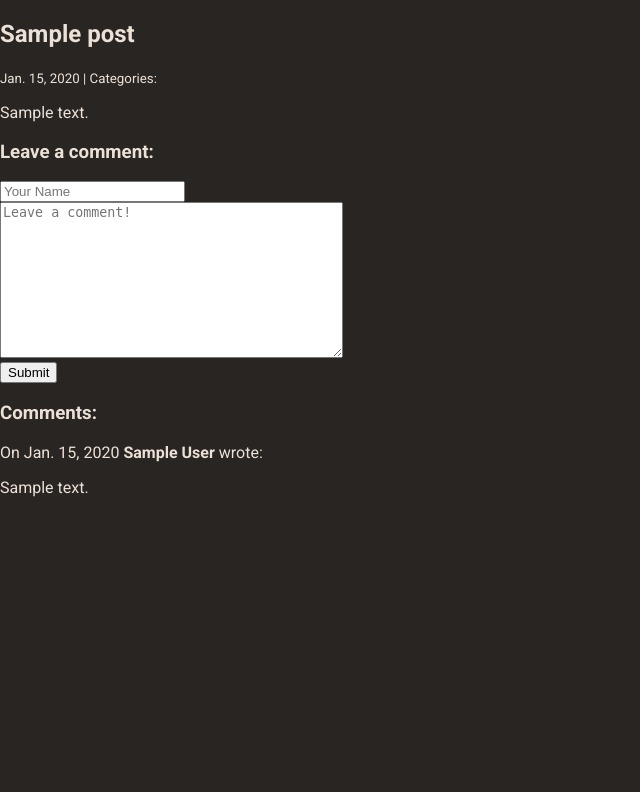
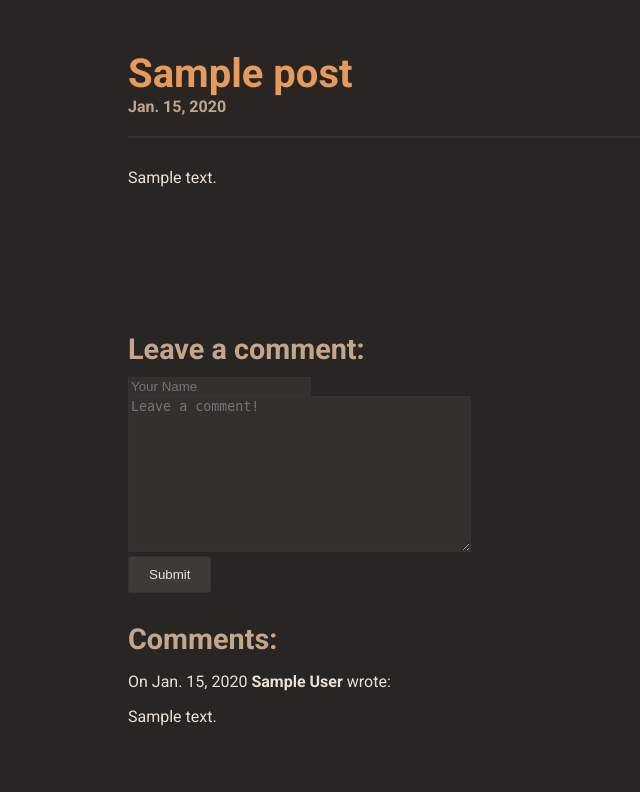
Before and after one commit to logikill99/PersonalOpenSourceWebsite, a Django app: page /blog/post/1/ in a window 1280 px wide. Shown: the part 61-853 px from the top of the page, without its empty margins (0-640 px from the left). Before the commit the page ends 558 px from the top, so only its background shows below. Run offline with Django 5.2, Linux system fonts and the light colour scheme; tables that the repository leaves empty hold one stand-in row (values such as "Sample post").

Commit message:
more css and potentially more support for socials

```diff
--- a/home/static/style.css
+++ b/home/static/style.css
@@ -29,6 +29,12 @@
 
 header h1 {
     font-size: 3em;
+    margin: 0;
+    color: var(--header-text-color);
+}
+
+h2 {
+    font-size: 2em;
     margin: 0;
     color: var(--header-text-color);
 }
@@ -135,20 +141,6 @@
     transition: border-bottom 0.3s;
 }
 
-a:hover {
-    border-bottom: 1px solid var(--accent-color);
-}
-
-#contact a {
-    display: inline-block;
-    margin-top: 20px;
-    padding: 10px 20px;
-    background-color: var(--accent-color);
-    color: #FFFFFF;
-    border-radius: 5px;
-    transition: background-color 0.3s;
-}
-
 #contact a:hover {
     background-color: var(--background-color);
 }
@@ -240,3 +232,84 @@
     transform: translateY(-1px);
     transition: 0.3s;
 }
+
+.logo svg {
+    fill: var(--text-color);
+    stroke: var(--text-color);
+    text-decoration: none;
+    border-bottom: unset;
+    background-color: unset;
+    transition: 0.3s;
+}
+
+.logo svg:hover {
+    fill: var(--secondary-text-color);
+}
+
+
+#contact-button {
+    display: inline-block;
+    margin-top: 20px;
+    padding: 10px 20px;
+    background-color: var(--accent-color);
+    color: var(--text-color);
+    border-radius: 5px;
+    transition: background-color 0.3s;
+}
+
+.interactive-text {
+    color: var(--text-color);
+    text-decoration: none;
+    transition: 0.3s;
+}
+
+.interactive-text:hover {
+    color: var(--secondary-text-color);
+}
+
+h3 {
+    font-size: 1.8em;
+    margin-bottom: 10px;
+    color: var(--secondary-text-color);
+}
+
+#created-on-date {
+    font-size: 0.4em !important;
+    color: var(--secondary-text-color);
+    margin-bottom: 10px;
+    display: flex;
+}
+
+.form-control {
+    background: var(--header-bg-color);
+    color: var(--text-color);
+    border: 1px solid var(--border-color);
+}
+
+input {
+    background: var(--accent-color);
+    color: var(--text-color);
+    border: 1px solid var(--border-color);
+}
+
+textarea {
+    background: var(--accent-color);
+    color: var(--text-color);
+    border: 1px solid var(--border-color);
+}
+
+
+button {
+    background-color: var(--accent-color);
+    color: var(--text-color);
+    border: 1px solid var(--border-color);
+    border-radius: 3px;
+    padding: 10px 20px;
+    transition: background-color 0.3s;
+}
+
+button:hover {
+    background-color: var(--header-bg-color);
+    color: var(--secondary-text-color);
+    transition: background-color 0.3s;
+}
--- a/home/views.py
+++ b/home/views.py
@@ -2,10 +2,12 @@
 from contactme.models import Contact, Message
 from contactme.views import contact_view, contact_success_view
 from blog.models import Category, Post
+from PersonalHomePage.settings import LISTED_EMAIL, LISTED_GITHUB, LISTED_LINKEDIN, LISTED_TWITTER, LISTED_DISCORD
 
 
 def home(request):
     projects = Post.objects.filter(categories__name__contains="project").order_by(
         "-created_on"
     )
-    return render(request, "index.html", {"projects": projects})
+    return render(request, "index.html", {"projects": projects, "linkedin": LISTED_LINKEDIN, "github": LISTED_GITHUB,
+                                          "twitter": LISTED_TWITTER, "discord": LISTED_DISCORD, "email": LISTED_EMAIL})
--- a/templates/post_detail.html
+++ b/templates/post_detail.html
@@ -1,16 +1,19 @@
 {% extends 'base.html' %}
 {% block page_title %}
-    <h2>{{ post.title }}</h2>
+    <head>
+        <meta charset="UTF-8">
+        <meta name="viewport" content="width=device-width, initial-scale=1.0">
+        <title>{{ post.title }}</title>
+    </head>
 {% endblock page_title %}
 
 {% block page_content %}
-    <small>
-        {{ post.created_on.date }} | Categories:
-        {% for category in post.categories.all %}
-        {% endfor %}
-    </small>
-    <p>{{ post.body | linebreaks }}</p>
+    <section class="post">
+        <h2>{{ post.title }} <small id="created-on-date">{{ post.created_on.date }}</small></h2>
 
+        {{ post.body | safe | linebreaks }}
+    </section>
+    <section class="comments">
         <h3>Leave a comment:</h3>
         <form method="post">
             {% csrf_token %}
@@ -20,7 +23,7 @@
             <div class="form-group">
                 {{ form.body }}
             </div>
-        <button type="submit" class="btn btn-primary">Submit</button>
+            <button type="submit" class="button">Submit</button>
         </form>
 
         <h3>Comments:</h3>
@@ -32,4 +35,5 @@
                 {{ comment.body | linebreaks }}
             </p>
         {% endfor %}
+    </section>
 {% endblock page_content %}
```
Also changed, not shown: PersonalHomePage/settings.py (+12 -9 lines), templates/index.html (+23 -8 lines), templates/logos.html (added, +10 -0 lines), templates/style.css (+75 -14 lines). Lines whose indentation alone changed are shown as unchanged.
